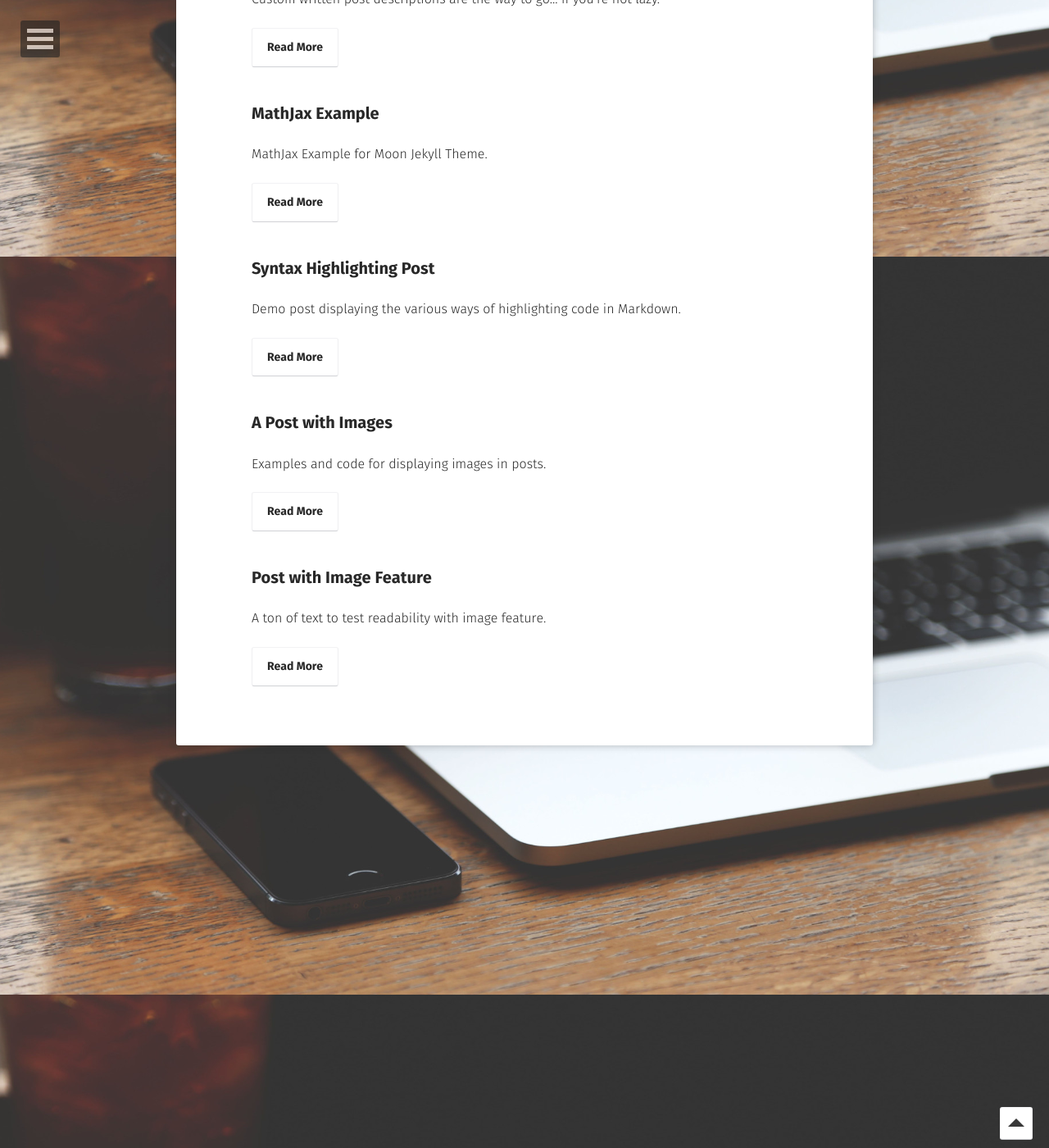
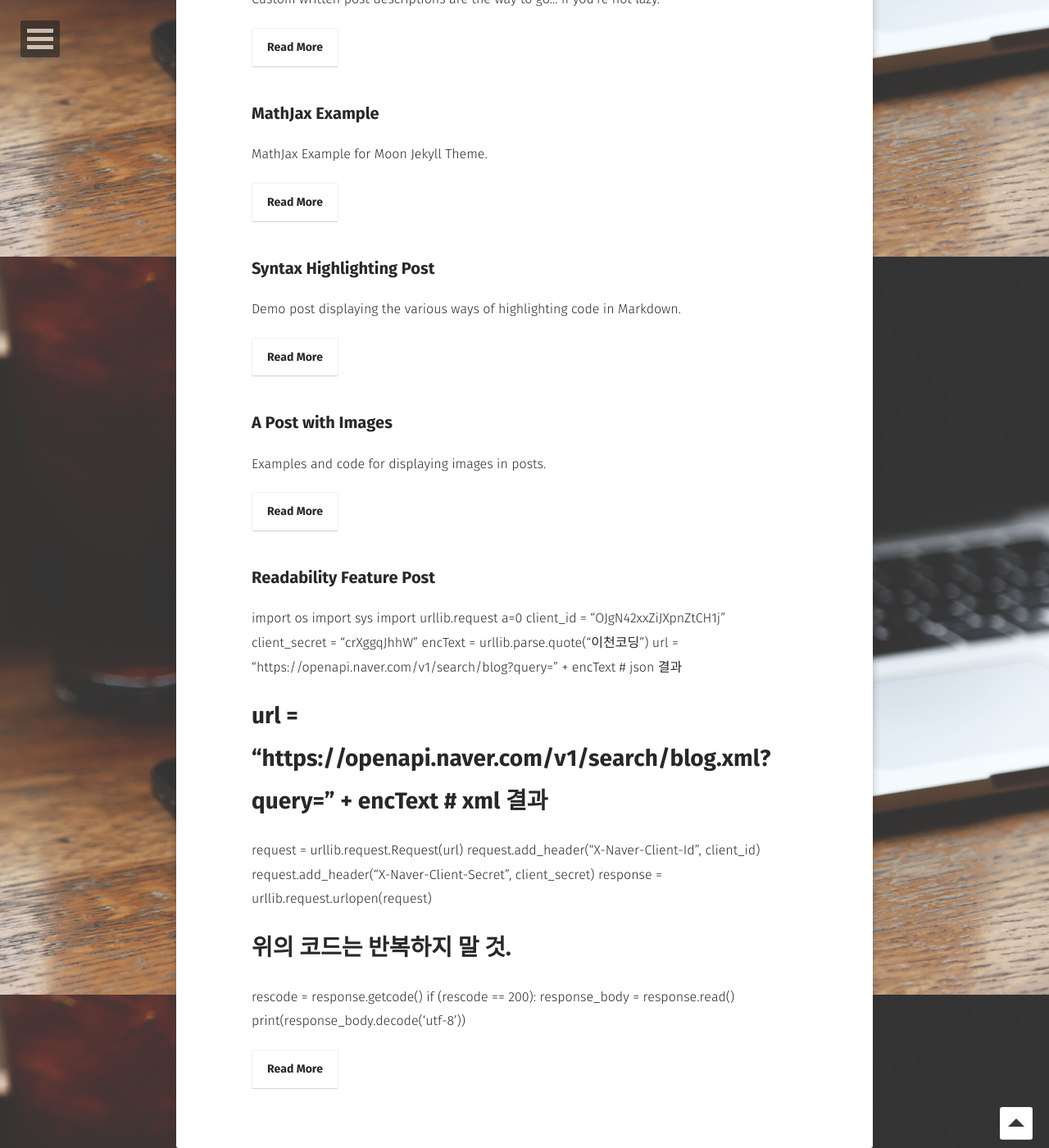
Before and after one commit to moong-taeng/noah6035.github.com, a Jekyll site: the page built from posts/index.md, in a window 1280 px wide and 1400 px high, scrolled down 587 px. Shown: the whole window at 82% size. Built offline with Jekyll 4.4.1, drawn with Linux system fonts in a browser that asks for light colours; some web fonts are replaced; part of the change alters nothing that is shown.

Commit message:
Update 2012-05-23-readability-feature-post.md

```diff
--- a/_posts/2012-05-23-readability-feature-post.md
+++ b/_posts/2012-05-23-readability-feature-post.md
@@ -1,46 +1,54 @@
----
-layout: post
-title: "Post with Image Feature"
-date: 2012-05-23
-excerpt: "A ton of text to test readability with image feature."
-tags: [sample post, readability, test, image, feature]
-feature: http://i.imgur.com/Ds6S7lJ.png
-comments: true
----
+import os
+import sys
+import urllib.request
+a=0
+client_id = "OJgN42xxZiJXpnZtCH1j"
+client_secret = "crXggqJhhW"
+encText = urllib.parse.quote("이천코딩")
+url = "https://openapi.naver.com/v1/search/blog?query=" + encText  # json 결과
+# url = "https://openapi.naver.com/v1/search/blog.xml?query=" + encText # xml 결과
+request = urllib.request.Request(url)
+request.add_header("X-Naver-Client-Id", client_id)
+request.add_header("X-Naver-Client-Secret", client_secret)
+response = urllib.request.urlopen(request)
+# 위의 코드는 반복하지 말 것.
+rescode = response.getcode()
+if (rescode == 200):
+    response_body = response.read()
+    print(response_body.decode('utf-8'))
 
-Portland in shoreditch Vice, labore typewriter pariatur hoodie fap sartorial Austin. Pinterest literally occupy Schlitz forage. Odio ad blue bottle vinyl, 90's narwhal commodo bitters pour-over nostrud. Ugh est hashtag in, fingerstache adipisicing laboris esse Pinterest shabby chic Portland. Shoreditch bicycle rights anim, flexitarian laboris put a bird on it vinyl cupidatat narwhal. Hashtag artisan skateboard, flannel Bushwick nesciunt salvia aute fixie do plaid post-ironic dolor McSweeney's. Cliche pour-over chambray nulla four loko skateboard sapiente hashtag.
+else:
+    print("Error Code:" + rescode)
 
-Vero laborum commodo occupy. Semiotics voluptate mumblecore pug. Cosby sweater ullamco quinoa ennui assumenda, sapiente occupy delectus lo-fi. Ea fashion axe Marfa cillum aliquip. Retro Bushwick keytar cliche. Before they sold out sustainable gastropub Marfa readymade, ethical Williamsburg skateboard brunch qui consectetur gentrify semiotics. Mustache cillum irony, fingerstache magna pour-over keffiyeh tousled selfies.
+from konlpy.tag import Kkma
 
-## Cupidatat 90's lo-fi authentic try-hard
+kkma = Kkma()
+sen = kkma.sentences(response_body.decode('utf-8'))
 
-In pug Portland incididunt mlkshk put a bird on it vinyl quinoa. Terry Richardson shabby chic +1, scenester Tonx excepteur tempor fugiat voluptate fingerstache aliquip nisi next level. Farm-to-table hashtag Truffaut, Odd Future ex meggings gentrify single-origin coffee try-hard 90's.
+noun = kkma.nouns(response_body.decode('utf-8'))
 
-* Sartorial hoodie
-* Labore viral forage
-* Tote bag selvage
-* DIY exercitation et id ugh tumblr church-key
+pos = kkma.pos(response_body.decode('utf-8'))
 
-Incididunt umami sriracha, ethical fugiat VHS ex assumenda yr irure direct trade. Marfa Truffaut bicycle rights, kitsch placeat Etsy kogi asymmetrical. Beard locavore flexitarian, kitsch photo booth hoodie plaid ethical readymade leggings yr.
+morph = kkma.morphs(response_body.decode('utf-8'))
 
-Aesthetic odio dolore, meggings disrupt qui readymade stumptown brunch Terry Richardson pour-over gluten-free. Banksy american apparel in selfies, biodiesel flexitarian organic meh wolf quinoa gentrify banjo kogi. Readymade tofu ex, scenester dolor umami fingerstache occaecat fashion axe Carles jean shorts minim. Keffiyeh fashion axe nisi Godard mlkshk dolore. Lomo you probably haven't heard of them eu non, Odd Future Truffaut pug keytar meggings McSweeney's Pinterest cred. Etsy literally aute esse, eu bicycle rights qui meggings fanny pack. Gentrify leggings pug flannel duis.
+d=[]
 
-## Forage occaecat cardigan qui
+while a<len(pos):
+    if "NNG" in pos[a]:
 
-Fashion axe hella gastropub lo-fi kogi 90's aliquip +1 veniam delectus tousled. Cred sriracha locavore gastropub kale chips, iPhone mollit sartorial. Anim dolore 8-bit, pork belly dolor photo booth aute flannel small batch. Dolor disrupt ennui, tattooed whatever salvia Banksy sartorial roof party selfies raw denim sint meh pour-over. Ennui eu cardigan sint, gentrify iPhone cornhole.
-
-> Whatever velit occaecat quis deserunt gastropub, leggings elit tousled roof party 3 wolf moon kogi pug blue bottle ea. Fashion axe shabby chic Austin quinoa pickled laborum bitters next level, disrupt deep v accusamus non fingerstache.
-
-Tote bag asymmetrical elit sunt. Occaecat authentic Marfa, hella McSweeney's next level irure veniam master cleanse. Sed hoodie letterpress artisan wolf leggings, 3 wolf moon commodo ullamco. Anim occupy ea labore Terry Richardson. Tofu ex master cleanse in whatever pitchfork banh mi, occupy fugiat fanny pack Austin authentic. Magna fugiat 3 wolf moon, labore McSweeney's sustainable vero consectetur. Gluten-free disrupt enim, aesthetic fugiat jean shorts trust fund keffiyeh magna try-hard.
-
-## Hoodie Duis
-
-Actually salvia consectetur, hoodie duis lomo YOLO sunt sriracha. Aute pop-up brunch farm-to-table odio, salvia irure occaecat. Sriracha small batch literally skateboard. Echo Park nihil hoodie, aliquip forage artisan laboris. Trust fund reprehenderit nulla locavore. Stumptown raw denim kitsch, keffiyeh nulla twee dreamcatcher fanny pack ullamco 90's pop-up est culpa farm-to-table. Selfies 8-bit do pug odio.
-
-### Thundercats Ho!
-
-Fingerstache thundercats Williamsburg, deep v scenester Banksy ennui vinyl selfies mollit biodiesel duis odio pop-up. Banksy 3 wolf moon try-hard, sapiente enim stumptown deep v ad letterpress. Squid beard brunch, exercitation raw denim yr sint direct trade. Raw denim narwhal id, flannel DIY McSweeney's seitan. Letterpress artisan bespoke accusamus, meggings laboris consequat Truffaut qui in seitan. Sustainable cornhole Schlitz, twee Cosby sweater banh mi deep v forage letterpress flannel whatever keffiyeh. Sartorial cred irure, semiotics ethical sed blue bottle nihil letterpress.
-
-Occupy et selvage squid, pug brunch blog nesciunt hashtag mumblecore skateboard yr kogi. Ugh small batch swag four loko. Fap post-ironic qui tote bag farm-to-table american apparel scenester keffiyeh vero, swag non pour-over gentrify authentic pitchfork. Schlitz scenester lo-fi voluptate, tote bag irony bicycle rights pariatur vero Vice freegan wayfarers exercitation nisi shoreditch. Chambray tofu vero sed. Street art swag literally leggings, Cosby sweater mixtape PBR lomo Banksy non in pitchfork ennui McSweeney's selfies. Odd Future Banksy non authentic.
-
-Aliquip enim artisan dolor post-ironic. Pug tote bag Marfa, deserunt pour-over Portland wolf eu odio intelligentsia american apparel ugh ea. Sunt viral et, 3 wolf moon gastropub pug id. Id fashion axe est typewriter, mlkshk Portland art party aute brunch. Sint pork belly Cosby sweater, deep v mumblecore kitsch american apparel. Try-hard direct trade tumblr sint skateboard. Adipisicing bitters excepteur biodiesel, pickled gastropub aute veniam.
+        d.append(pos[a])
+    a=a+1
+a=1
+x=[]
+da=list(morph)
+v=0
+o=dict()
+while a<len(morph):
+  if morph[a] in o:
+    o[morph[a]]=o[morph[a]]+1
+  else:
+    o[morph[a]]=1
+  a=a+1
+dad= sorted(o.items(),reverse=True,key=lambda item: item[1])
+for key, value in dad:
+  print(key, ":", value)
```
